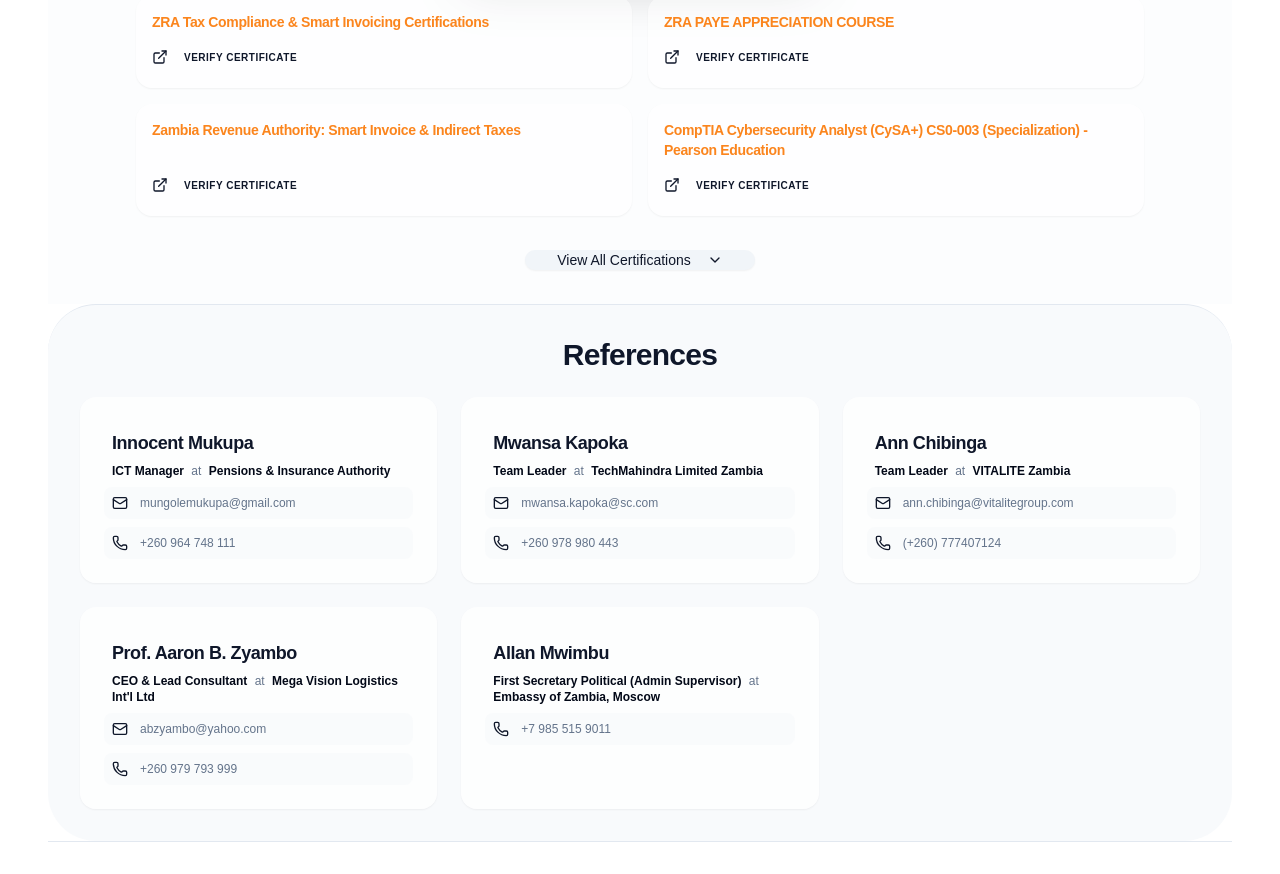
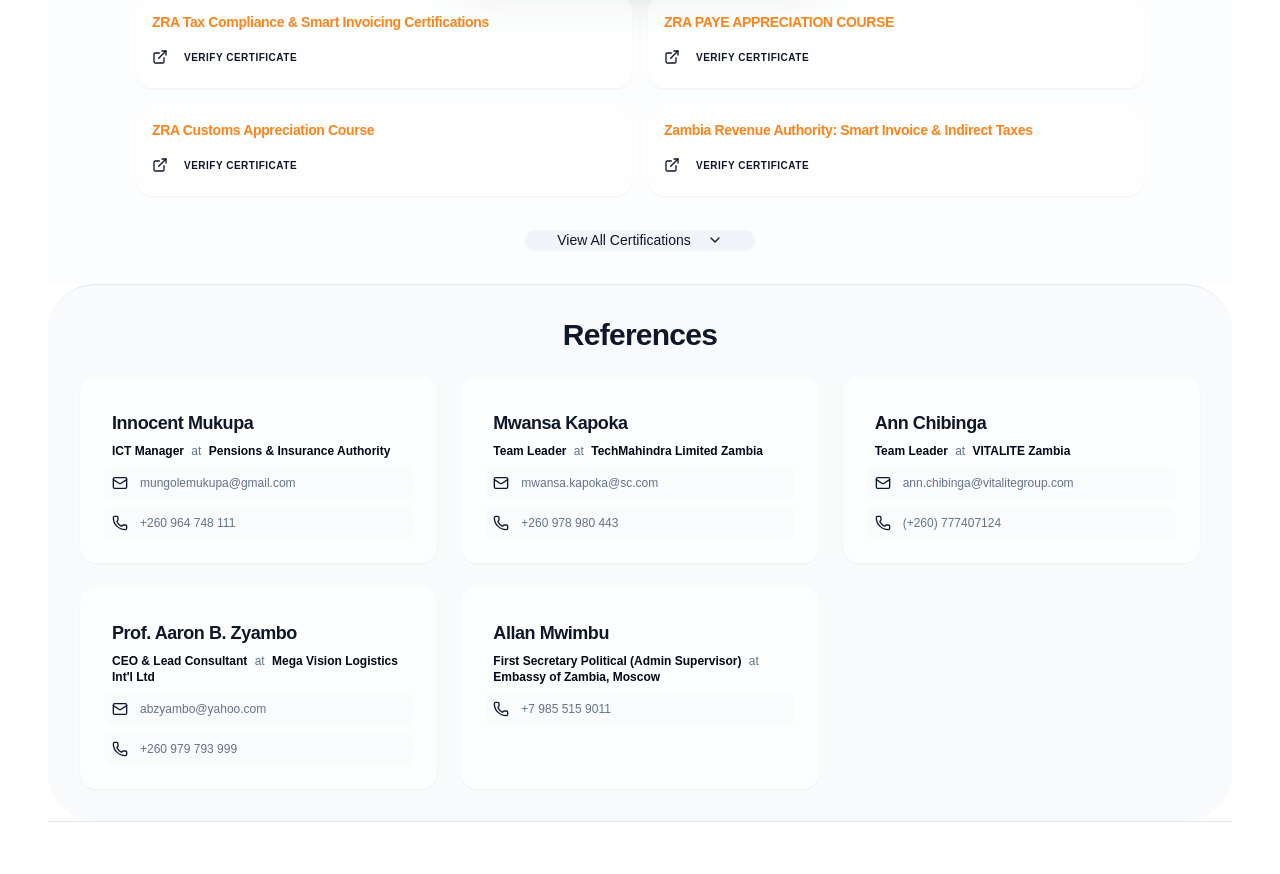
Before and after one commit to MS0C54073/muzoprof, a Next.js app: page / in a window 1280 px wide. Shown: the part 5840-6714 px from the top of the page. Built offline with nearby package versions, Linux system fonts and the light colour scheme.

Commit message:
added the ZRA PAYE APPRECIATION COURSE with the certificate link to the Licenses & Certifications section

```diff
--- a/src/app/page.tsx
+++ b/src/app/page.tsx
@@ -424,6 +424,7 @@ export default function Home() {
         certifications: [
             "ZRA Tax Compliance & Smart Invoicing Certifications — https://online.atingi.org/admin/tool/certificate/index.php?code=6893547292MS",
             "ZRA PAYE APPRECIATION COURSE — https://online.atingi.org/admin/tool/certificate/view.php?code=0375281015MS",
+            "ZRA Customs Appreciation Course — https://online.atingi.org/pluginfile.php/1/tool_certificate/issues/1782245945/6699500449MS.pdf",
             "Zambia Revenue Authority: Smart Invoice & Indirect Taxes — https://online.atingi.org/admin/tool/certificate/index.php?code=1233986026MS",
             "CompTIA Cybersecurity Analyst (CySA+) CS0-003 (Specialization) - Pearson Education — https://coursera.org/verify/specialization/BEVC4O7ECJ16",
             "Enterprise Data Integration, Governance and Architecture (Specialization)",
```
